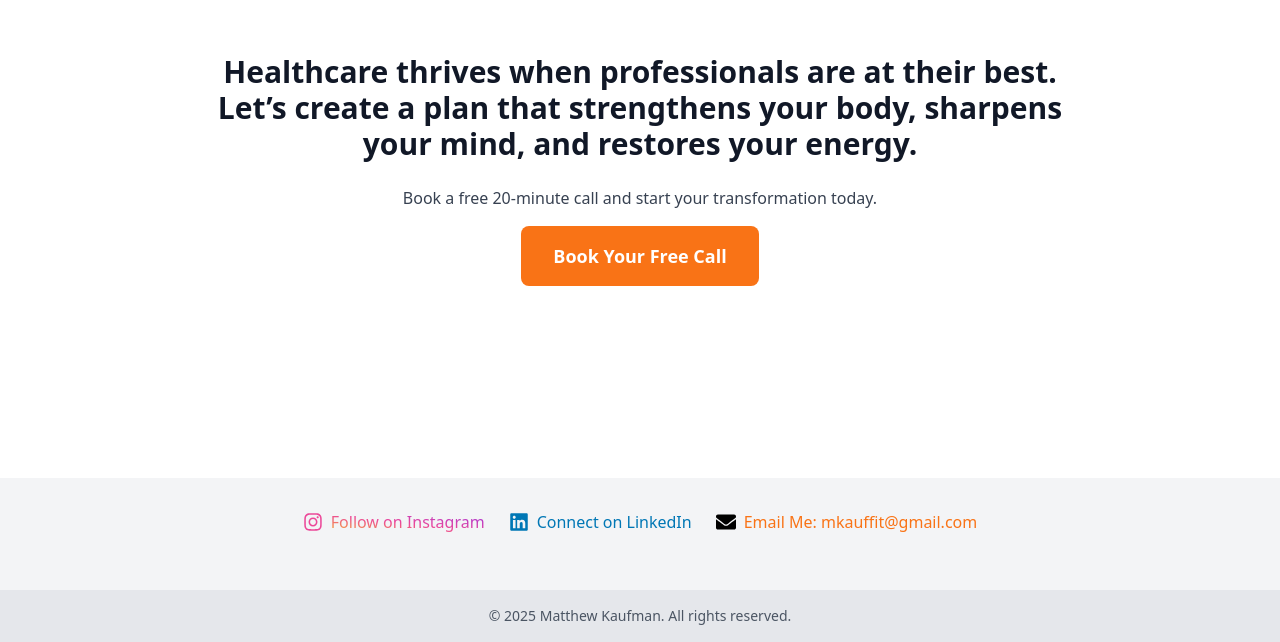
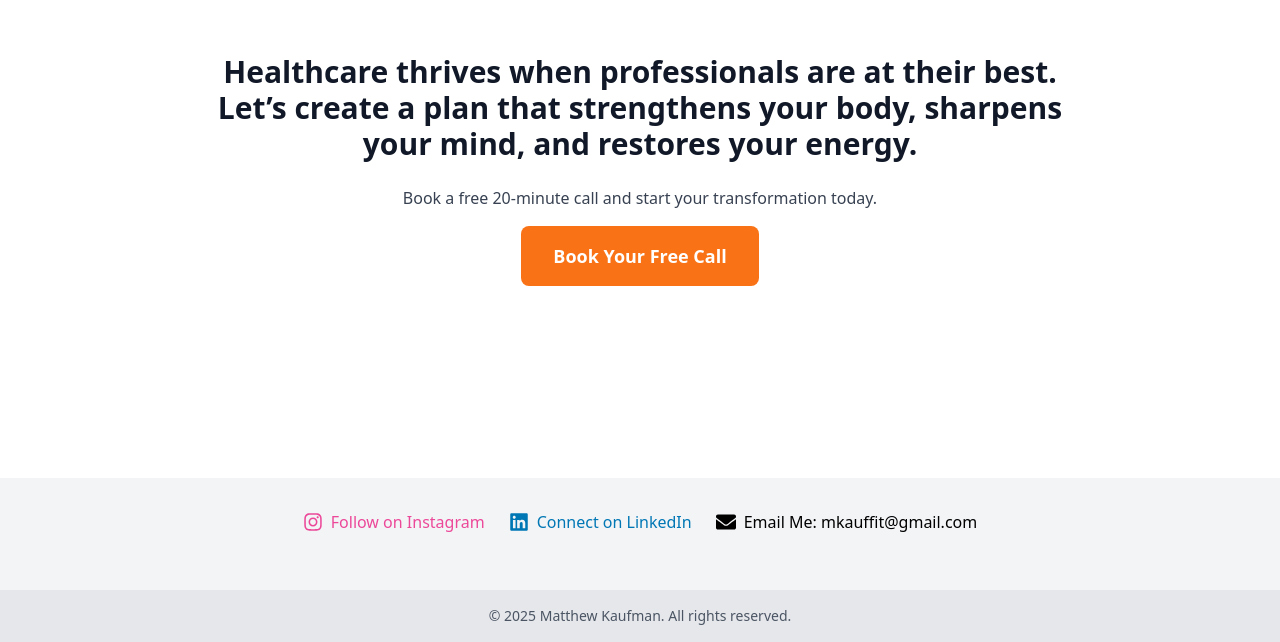
Before and after one commit to mkaufman385/mkauffit-online-training-site, a React (Create React App) app: page / in a window 1280 px wide. Shown: the part 3258-3900 px from the top of the page. Built offline with nearby package versions, Linux system fonts and the light colour scheme.

Commit message:
updated footer

```diff
--- a/src/components/Footer.js
+++ b/src/components/Footer.js
@@ -14,9 +14,9 @@ function Footer() {
             href="https://www.instagram.com/mkauffit"
             target="_blank"
             rel="noopener noreferrer"
-            className="flex items-center space-x-2 bg-gradient-to-tr from-yellow-400 via-pink-500 to-purple-600 bg-clip-text text-transparent hover:underline transform transition duration-200 hover:scale-105"
+            className="flex items-center space-x-2 text-pink-500 hover:underline transform transition duration-200 hover:scale-105"
           >
-            <FaInstagram className="w-5 h-5 text-pink-500" />
+            <FaInstagram className="w-5 h-5" />
             <span>Follow on Instagram</span>
           </a>
 
@@ -33,12 +33,12 @@ function Footer() {
           <div className="relative flex items-center">
             <a
               href="mailto:mkauffit@gmail.com"
-              className="flex items-center space-x-2 text-orange-500 hover:underline transform transition duration-200 hover:scale-105"
+              className="flex items-center space-x-2 hover:underline transform transition duration-200 hover:scale-105"
               onMouseEnter={() => setShowTooltip(true)}
               onMouseLeave={() => setShowTooltip(false)}
             >
               <FaEnvelope className="w-5 h-5 text-black" />
-              <span>Email Me: mkauffit@gmail.com</span>
+              <span className="text-black">Email Me: mkauffit@gmail.com</span>
             </a>
 
             {showTooltip && (
```
